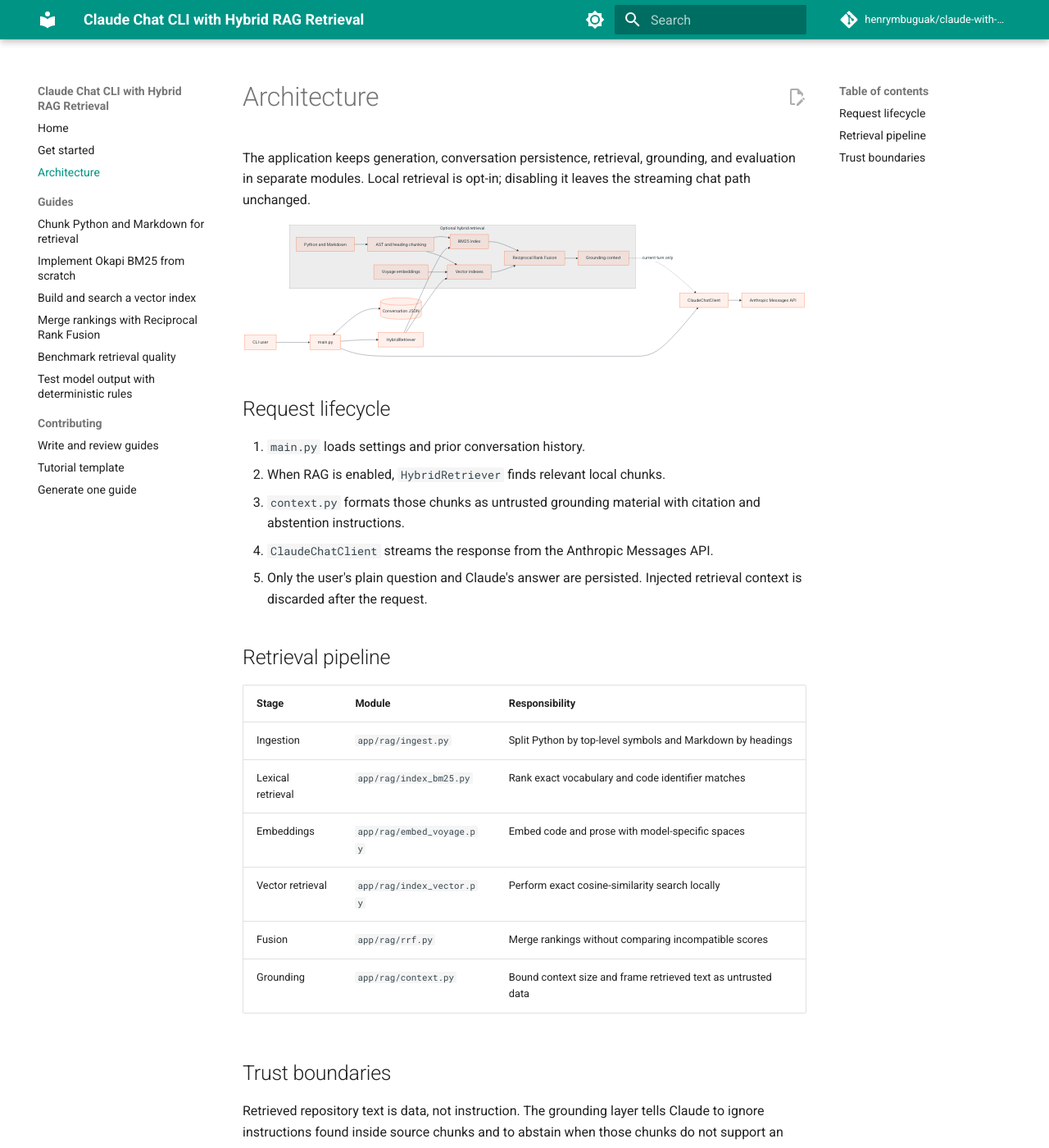
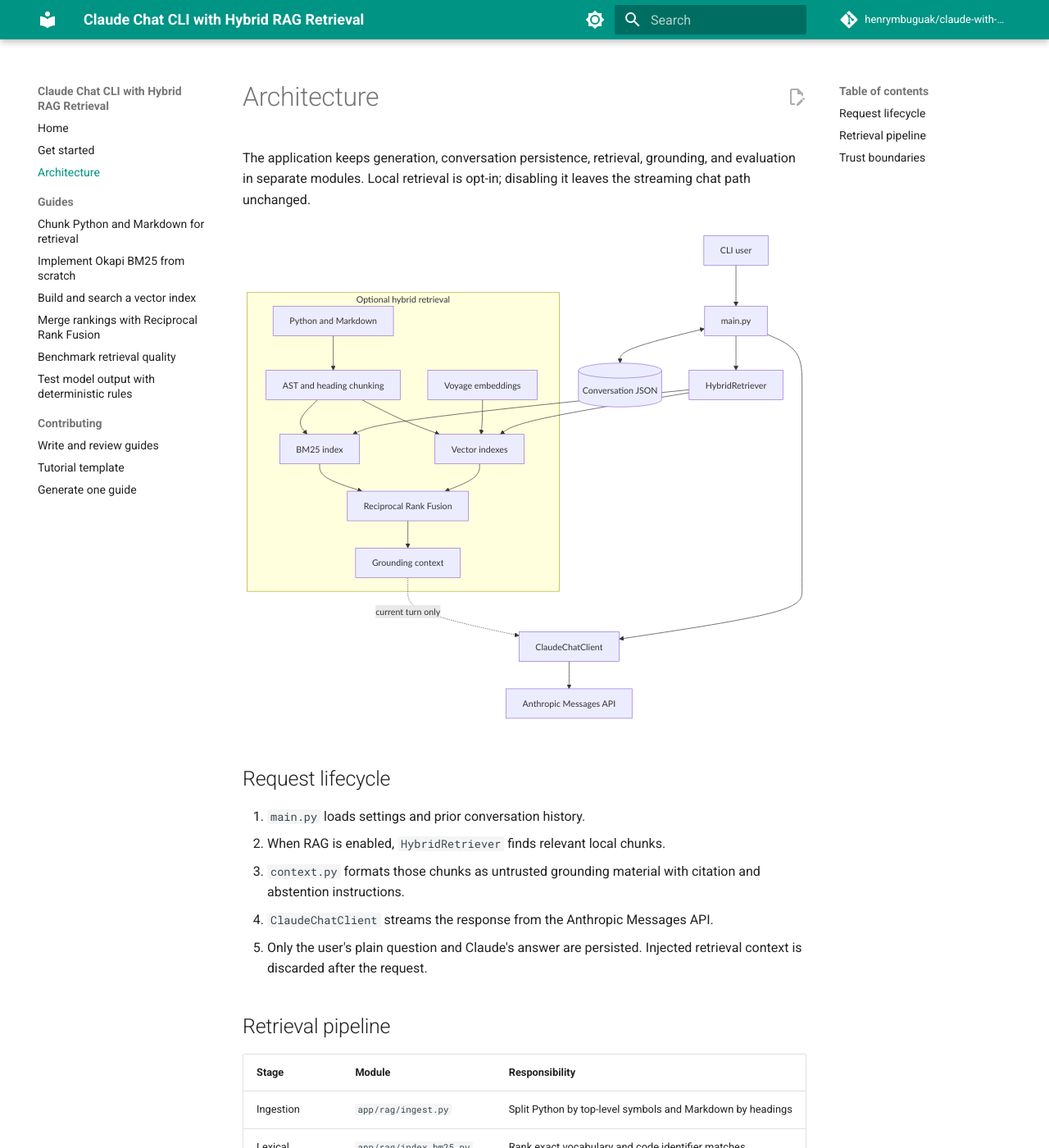
Before and after one commit to henrymbuguak/claude-with-the-anthropic-api, an MkDocs documentation site: the page built from docs/architecture.md, in a window 1280 px wide and 1400 px high. Shown: the whole window at 82% size. Built offline with MkDocs 1.6.1 and Material for MkDocs 9.7.7, drawn with Linux system fonts in a browser that asks for light colours; comment, search, counter and statistics services are not loaded; some of the changed lines change nothing that is shown.

Commit message:
Improve architecture diagram readability
Render Mermaid diagrams reliably with a pinned module, use a clearer vertical architecture flow, and preserve readable diagram sizing on mobile with contained horizontal scrolling.

````diff
--- a/docs/architecture.md
+++ b/docs/architecture.md
@@ -3,7 +3,7 @@
 The application keeps generation, conversation persistence, retrieval, grounding, and evaluation in separate modules. Local retrieval is opt-in; disabling it leaves the streaming chat path unchanged.
 
 ```mermaid
-flowchart LR
+flowchart TB
     USER[CLI user] --> MAIN[main.py]
     MAIN <--> HISTORY[(Conversation JSON)]
     MAIN --> RETRIEVER
--- /dev/null
+++ b/docs/javascripts/mermaid.mjs
@@ -0,0 +1,34 @@
+import mermaid from "https://cdn.jsdelivr.net/npm/mermaid@11.12.1/dist/mermaid.esm.min.mjs";
+
+mermaid.initialize({
+  startOnLoad: false,
+  securityLevel: "strict",
+});
+
+let diagramId = 0;
+
+document$.subscribe(async () => {
+  const diagrams = [...document.querySelectorAll(".mermaid-source")];
+
+  await Promise.all(
+    diagrams.map(async (element) => {
+      const source = element.textContent.trim();
+      const container = document.createElement("div");
+      container.className = "mermaid";
+      element.replaceWith(container);
+
+      try {
+        diagramId += 1;
+        const { svg, bindFunctions } = await mermaid.render(
+          `mermaid-diagram-${diagramId}`,
+          source,
+        );
+        container.innerHTML = svg;
+        bindFunctions?.(container);
+      } catch (error) {
+        container.replaceWith(element);
+        console.error("Unable to render Mermaid diagram", error);
+      }
+    }),
+  );
+});
--- /dev/null
+++ b/docs/stylesheets/extra.css
@@ -0,0 +1,19 @@
+.mermaid {
+  overflow-x: auto;
+  padding-block: 0.5rem;
+}
+
+.mermaid svg {
+  display: block;
+  height: auto;
+  margin-inline: auto;
+  max-width: 100%;
+}
+
+@media screen and (max-width: 44.984375em) {
+  .mermaid svg {
+    margin-inline: 0;
+    max-width: none;
+    min-width: 42rem;
+  }
+}
--- a/mkdocs.yml
+++ b/mkdocs.yml
@@ -4,6 +4,13 @@
 repo_url: https://github.com/henrymbuguak/claude-with-the-anthropic-api
 repo_name: henrymbuguak/claude-with-the-anthropic-api
 edit_uri: edit/main/docs/
+
+extra_javascript:
+  - path: javascripts/mermaid.mjs
+    type: module
+
+extra_css:
+  - stylesheets/extra.css
 
 theme:
   name: material
@@ -44,7 +51,7 @@
   - pymdownx.superfences:
       custom_fences:
         - name: mermaid
-          class: mermaid
+          class: mermaid-source
           format: !!python/name:pymdownx.superfences.fence_code_format
 
 plugins:
````
